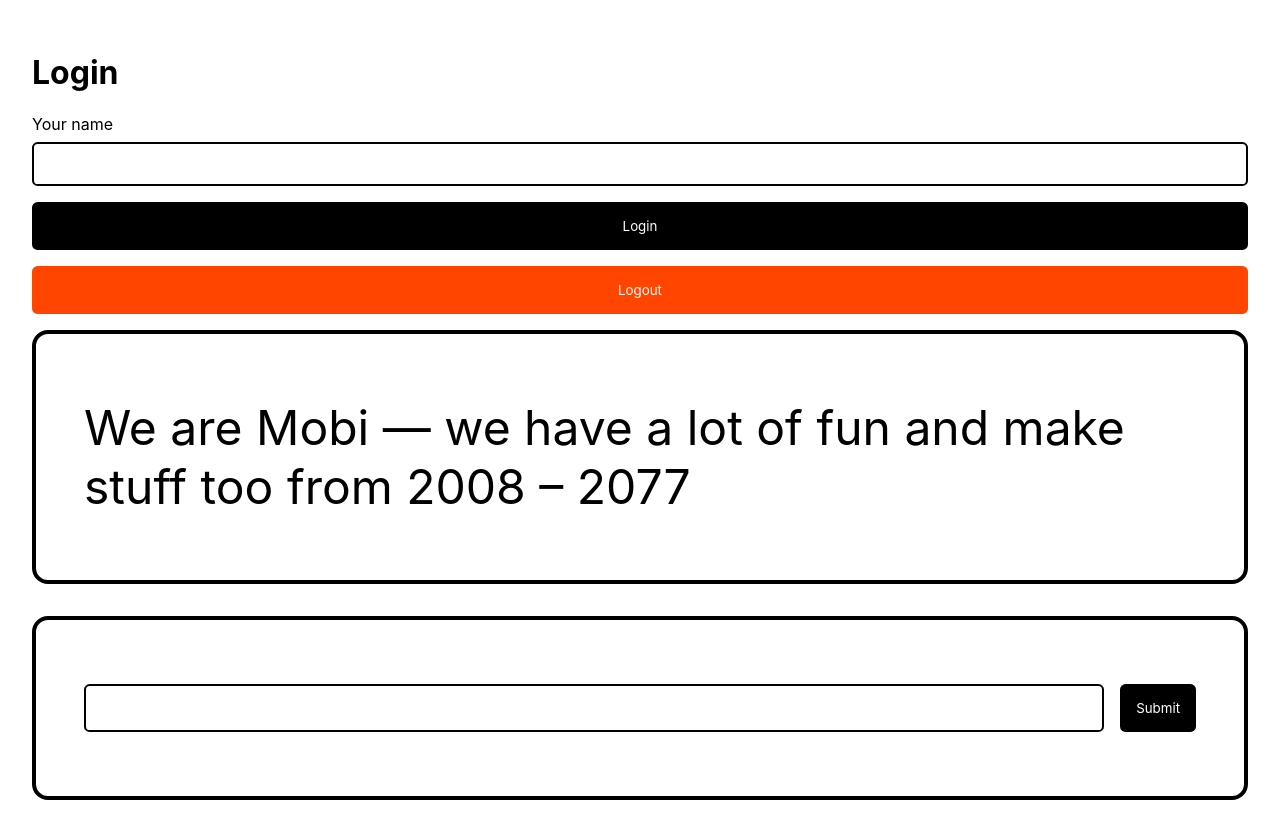
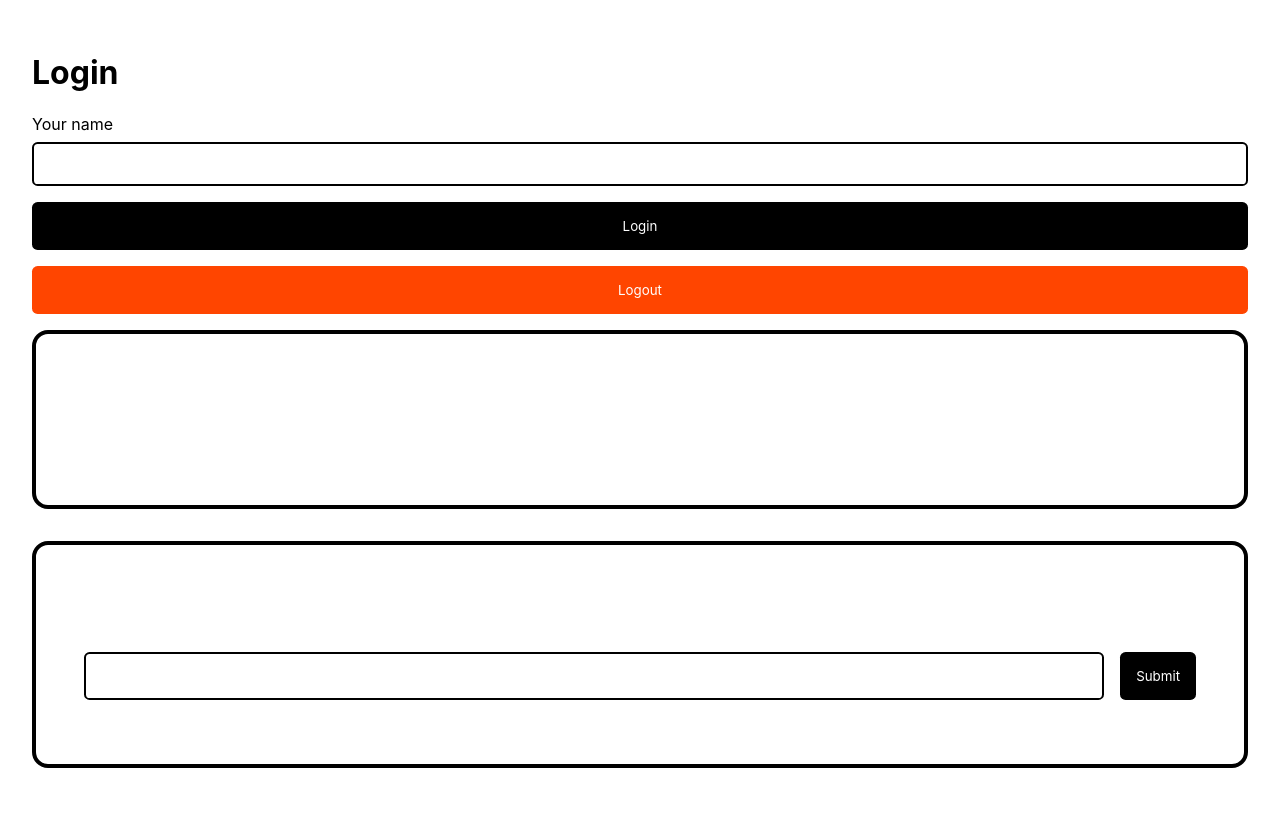
Before and after one commit to ryuuart/1-time-talking, a React (Create React App) app: page / in a window 1280 px wide. After the commit the page ends 800 px from the top, so only its background shows below. Built offline with nearby package versions, Linux system fonts and the light colour scheme.

Commit message:
🔥 I GOT CROSS-DEVICE MESSAGING TO WORK

```diff
--- a/src/Components/UI/Display.jsx
+++ b/src/Components/UI/Display.jsx
@@ -10,7 +10,7 @@ export class ReceiverDisplay extends React.Component {
     render() {
         return (
             <article className={`messages-display ${this.props.className}`}>
-                We are Mobi — we have a lot of fun and make stuff too from 2008 – 2077
+                {this.props.data && this.props.data.userName !== this.props.userName && this.props.data.message}
             </article>
         )
     }
--- a/src/Pages/Messages.jsx
+++ b/src/Pages/Messages.jsx
@@ -11,6 +11,7 @@ export default class Messages extends React.Component {
         this.state = {
             ws: null,
             userName: "",
+            dataFromServer: null,
         }
 
         this.initWebSocket = this.initWebSocket.bind(this);
@@ -31,8 +32,14 @@ export default class Messages extends React.Component {
 
         this.ws = new WebSocket("ws://localhost:8080/");
         this.setState({
-            ws: this.ws
+            ws: this.ws,
         })
+
+        this.ws.onmessage = evt => {
+            const message = JSON.parse(evt.data);
+            this.setState({ dataFromServer: message });
+            console.log(message)
+        }
 
         this.ws.onerror = function () {
             console.error('WebSocket error');
@@ -40,12 +47,6 @@ export default class Messages extends React.Component {
 
         this.ws.onopen = () => {
             console.log('connected');
-        }
-
-        this.ws.onmessage = evt => {
-            const message = JSON.parse(evt.data);
-            this.setState({ dataFromServer: () => message });
-            console.log(message)
         }
 
         this.ws.onclose = () => {
@@ -58,7 +59,7 @@ export default class Messages extends React.Component {
         return (
             <React.Fragment>
                 <Login initWebSocket={this.initWebSocket} setUserName={this.setUserName} />
-                <ReceiverDisplay socket={this.state.ws} className="messages-display--receiver" />
+                <ReceiverDisplay socket={this.state.ws} userName={this.state.userName} data={this.state.dataFromServer} className="messages-display--receiver" />
                 <SenderDisplay socket={this.state.ws} userName={this.state.userName} lassName="messages-display--sender" />
             </React.Fragment>
         )
```
